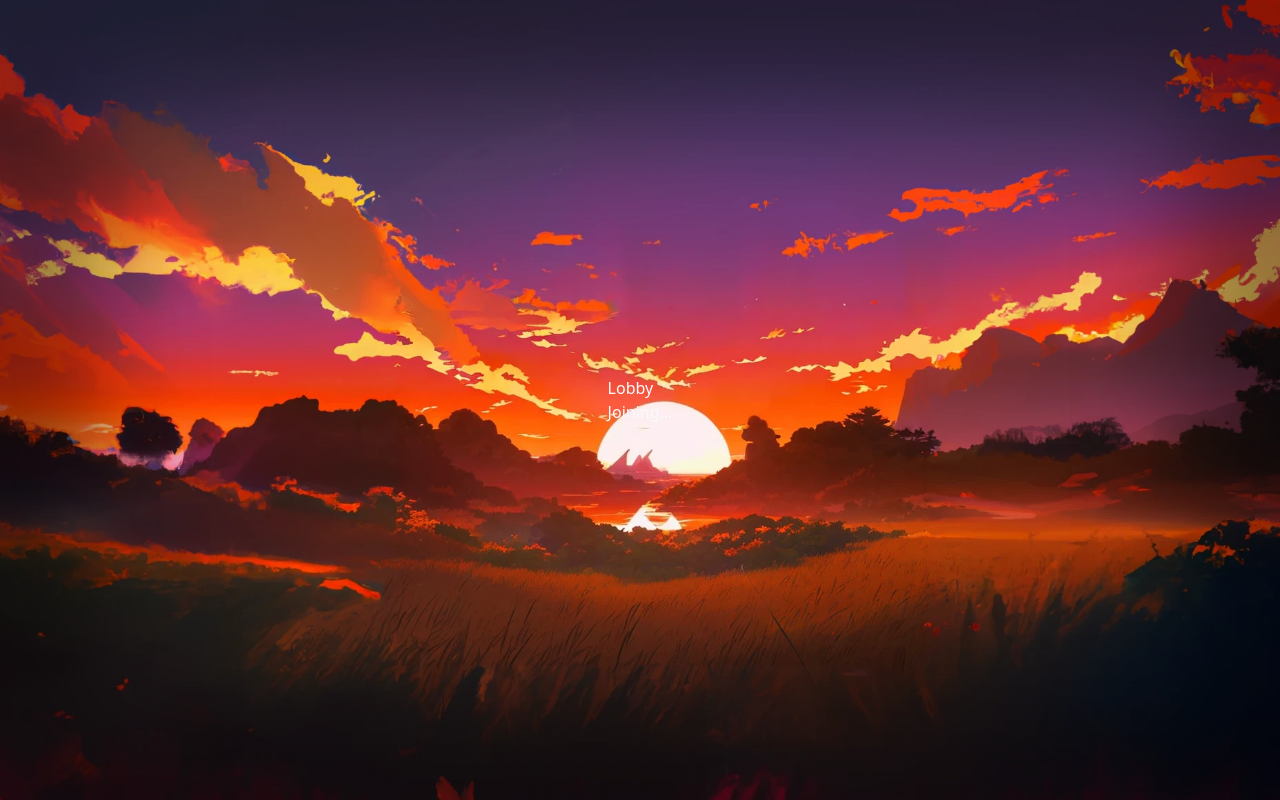
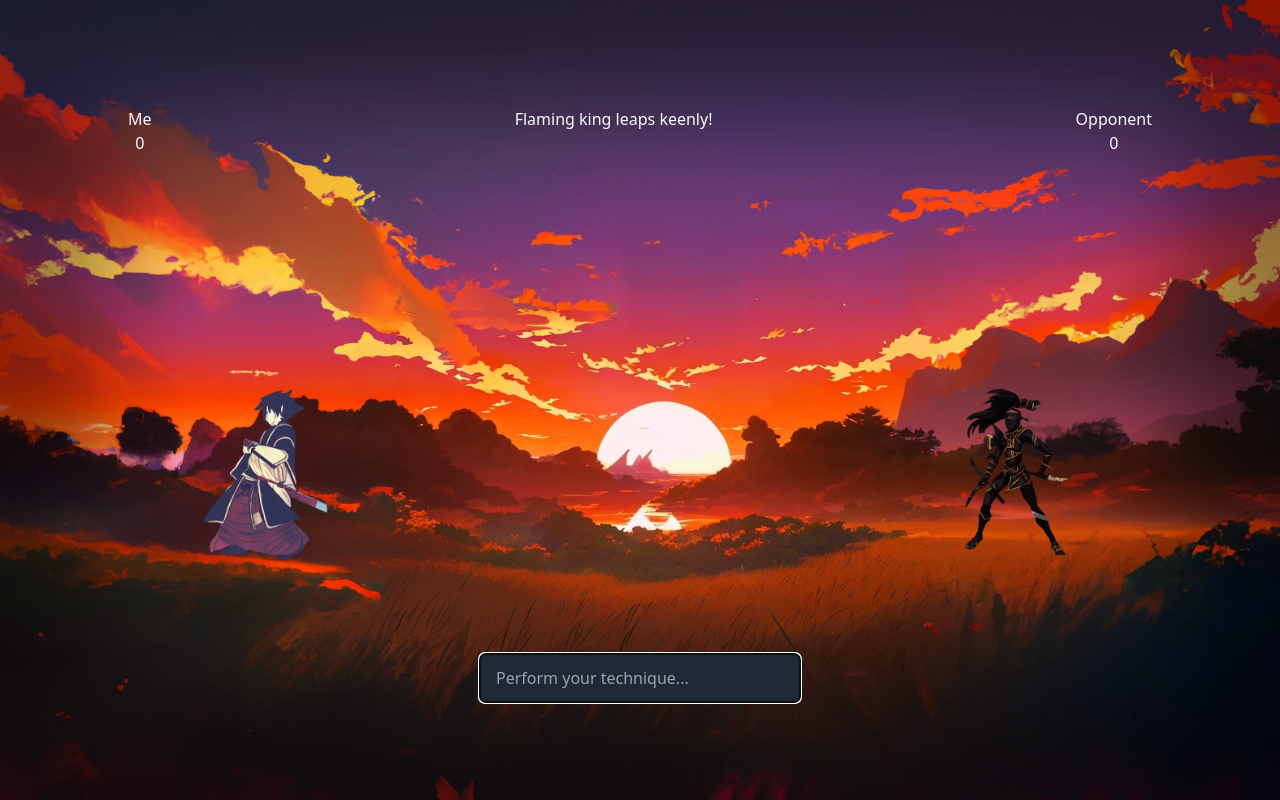
Before and after one commit to nickthorpe71/clickity-clack, a React (Create React App) app: page / in a window 1280 px wide. Both pictures are taken after a click on the button "Join Showdown". Built offline with nearby package versions, Linux system fonts and the light colour scheme; no server answers.

Commit message:
add improved flow

```diff
--- a/src/context/gameManager.tsx
+++ b/src/context/gameManager.tsx
@@ -26,7 +26,12 @@ const GameManagerProvider: FC<GameManagerProps> = ({ children }) => {
     };
 
     const nextRound = (): string => {
-        if (!rounds || rounds.current.length === 0) return "";
+        if (
+            !rounds ||
+            rounds.current.length === 0 ||
+            roundIndex.current >= rounds.current.length
+        )
+            return "";
         roundIndex.current += 1;
         return rounds.current[roundIndex.current].technique;
     };
--- a/src/services/mockAPI.ts
+++ b/src/services/mockAPI.ts
@@ -83,7 +83,7 @@ const startMockShowdown = async (
     userId: string,
     callback: (data: any) => void
 ) => {
-    await sleep(1500);
+    await sleep(100);
     callback({
         id: "shd-1",
         rounds: range(5).map((i) => createMockRound(i)),
--- a/src/types/game.d.ts
+++ b/src/types/game.d.ts
@@ -15,6 +15,8 @@ export interface Round {
 
 export enum SHOWDOWN_STATE {
     NOT_STARTED = "NOT_STARTED",
+    ROUND_FMV = "ROUND_FMV",
+    ANTICIPATION = "ANTICIPATION",
     SUBMITTING_PERFORMANCE = "SUBMITTING_PERFORMANCE",
     WAITING_FOR_OPPONENT = "WAITING_FOR_OPPONENT",
     ROUND_COMPLETED = "ROUND_COMPLETED",
--- a/src/views/Lobby/Lobby.tsx
+++ b/src/views/Lobby/Lobby.tsx
@@ -15,7 +15,7 @@ const Lobby = () => {
         GameManager
     ) as GameManagerContextType;
 
-    const { joinShowdown } = useBackend(false);
+    const { joinShowdown } = useBackend(true);
 
     const [joining, setJoining] = useState<boolean>(false);
 
--- a/src/views/Showdown/HUD/PerformanceInput.tsx
+++ b/src/views/Showdown/HUD/PerformanceInput.tsx
@@ -5,36 +5,39 @@ interface PerformanceInputProps {
     submitPerformance: (duration: number) => void;
 }
 
-const PerformanceInput: FC<PerformanceInputProps> = ({ submitPerformance }) => {
+const PerformanceInput: FC<PerformanceInputProps> = ({
+    technique,
+    submitPerformance,
+}) => {
     const [performanceText, setPerformanceText] = useState("");
     const [startTime, setStartTime] = useState<number>(0);
 
-    // start timer when component is mounted
-    // stop timer when component is unmounted
     useEffect(() => {
         setStartTime(Date.now());
     }, []);
 
-    const submitForm = async (e: FormEvent) => {
-        e.preventDefault();
+    const submitTechnique = () => {
         const endTime = Date.now();
         const duration = endTime - startTime;
         submitPerformance(duration);
         setPerformanceText("");
     };
 
+    const onInputChange = (e: React.ChangeEvent<HTMLInputElement>) => {
+        setPerformanceText(e.currentTarget.value);
+        if (e.currentTarget.value === technique) submitTechnique();
+    };
+
     return (
-        <form onSubmit={submitForm}>
+        <div>
             <input
                 className='bg-gray-800 h-12 w-80 px-4 py-2 rounded-md text-slate-50'
                 autoFocus
                 value={performanceText}
                 placeholder='Perform your technique...'
-                onChange={(e) => {
-                    setPerformanceText(e.currentTarget.value);
-                }}
+                onChange={onInputChange}
             />
-        </form>
+        </div>
     );
 };
 
--- /dev/null
+++ b/src/views/Showdown/HUD/ScoreDisplay.tsx
@@ -0,0 +1,17 @@
+import { FC } from "react";
+
+interface ScoreDisplayProps {
+    label: string;
+    score: number;
+}
+
+const ScoreDisplay: FC<ScoreDisplayProps> = ({ label, score }) => {
+    return (
+        <div className='text-center'>
+            <p>{label}</p>
+            <p>{score}</p>
+        </div>
+    );
+};
+
+export default ScoreDisplay;
--- a/src/views/Showdown/HUD/ShowdownHUD.tsx
+++ b/src/views/Showdown/HUD/ShowdownBottomHUD.tsx
@@ -3,26 +3,19 @@ import { FC } from "react";
 // components
 import PerformanceInput from "./PerformanceInput";
 
-interface ShowdownHUDProps {
-    myScore: number;
-    opponentScore: number;
+interface ShowdownBottomHUDProps {
     technique: string;
     canInput: boolean;
     submitPerformance: (duration: number) => void;
 }
 
-const ShowdownHUD: FC<ShowdownHUDProps> = ({
-    myScore,
-    opponentScore,
+const ShowdownBottomHUD: FC<ShowdownBottomHUDProps> = ({
     technique,
     canInput,
     submitPerformance,
 }) => {
     return (
-        <div>
-            <p>{`Technique: ${technique}`}</p>
-            <p>{`My score: ${myScore}`}</p>
-            <p>{`Opp score: ${opponentScore}`}</p>
+        <div className='w-full flex h-1/6 justify-center items-center z-hud-midground'>
             {canInput && (
                 <PerformanceInput
                     technique={technique}
@@ -33,4 +26,4 @@ const ShowdownHUD: FC<ShowdownHUDProps> = ({
     );
 };
 
-export default ShowdownHUD;
+export default ShowdownBottomHUD;
--- /dev/null
+++ b/src/views/Showdown/HUD/ShowdownTopHUD.tsx
@@ -0,0 +1,32 @@
+import { FC } from "react";
+
+// components
+import ScoreDisplay from "./ScoreDisplay";
+
+interface ShowdownTopHUDProps {
+    myScore: number;
+    opponentScore: number;
+    myDuration: string;
+    opponentDuration: string;
+    technique: string;
+}
+
+const ShowdownTopHUD: FC<ShowdownTopHUDProps> = ({
+    myScore,
+    opponentScore,
+    myDuration,
+    opponentDuration,
+    technique,
+}) => {
+    return (
+        <div className='w-full flex h-1/6 justify-between items-top z-hud-midground py-10 px-32'>
+            <ScoreDisplay label={"Me"} score={myScore} />
+            <p>{myDuration}</p>
+            <p>{`${technique}`}</p>
+            <p>{opponentDuration}</p>
+            <ScoreDisplay label={"Opponent"} score={opponentScore} />
+        </div>
+    );
+};
+
+export default ShowdownTopHUD;
--- a/src/views/Showdown/Scene/ShowdownScene.tsx
+++ b/src/views/Showdown/Scene/ShowdownScene.tsx
@@ -1,13 +1,30 @@
 import { FC } from "react";
 
 import { SHOWDOWN_STATE } from "../../../types";
+
+// assets
+import smilingSamuraiWinSprite from "../../../images/smiling-samurai-win.png";
+import bladeMasterSprite from "../../../images/blade-master.png";
 
 interface ShowdownSceneProps {
     showdownState: SHOWDOWN_STATE;
 }
 
 const ShowdownScene: FC<ShowdownSceneProps> = ({ showdownState }) => {
-    return <div>{showdownState}</div>;
+    return (
+        <div className='w-full flex h-4/6 justify-between items-end z-game-midground py-12 px-40'>
+            <img
+                className='max-h-52'
+                src={smilingSamuraiWinSprite}
+                alt='smiling samurai'
+            />
+            <img
+                className='max-h-52'
+                src={bladeMasterSprite}
+                alt='blade master'
+            />
+        </div>
+    );
 };
 
 export default ShowdownScene;
--- a/src/views/Showdown/Showdown.tsx
+++ b/src/views/Showdown/Showdown.tsx
@@ -19,20 +19,23 @@ import useBackend from "../../hooks/useBackend";
 import { sleep } from "../../utils";
 
 // components
-import ShowdownHUD from "./HUD/ShowdownHUD";
+import ShowdownTopHUD from "./HUD/ShowdownTopHUD";
+import ShowdownBottomHUD from "./HUD/ShowdownBottomHUD";
 import ShowdownScene from "./Scene/ShowdownScene";
 
 const Showdown = () => {
     const { userId, nextRound, setGameState, getCurrentRound, showdownId } =
         useContext(GameManager) as GameManagerContextType;
 
-    const { submitPerformance, startShowdown } = useBackend(false);
+    const { submitPerformance, startShowdown } = useBackend(true);
 
     const [showdownState, setShowdownState] = useState<SHOWDOWN_STATE>(
         SHOWDOWN_STATE.NOT_STARTED
     );
     const [myScore, setMyScore] = useState<number>(0);
     const [opponentScore, setOpponentScore] = useState<number>(0);
+    const [myDuration, setMyDuration] = useState<string>("");
+    const [opponentDuration, setOpponentDuration] = useState<string>("");
     const [technique, setTechnique] = useState<string>("");
     const [canInput, setCanInput] = useState<boolean>(false);
     const onRoundComplete = useRef<(data: any) => Promise<void>>(
@@ -42,25 +45,29 @@ const Showdown = () => {
     useEffect(() => {
         console.log("start showdown");
         startShowdown(handleRoundCompletedEvent, handleShowdownCompletedEvent);
-        startShowdownRound();
+        startRound(getCurrentRound().technique);
     }, []);
 
     useEffect(() => {
         onRoundComplete.current = async (data: RoundCompletedEventResponse) => {
-            console.log("on round complete", data);
+            setShowdownState(SHOWDOWN_STATE.ROUND_COMPLETED);
+            setTechnique("");
+            setDurations(data.combatants);
+            await sleep(2000);
             incrementScore(data.combatants);
-            setTechnique("");
-            await sleep(3000);
-            setTechnique(nextRound());
-            setCanInput(true);
-            setShowdownState(SHOWDOWN_STATE.ROUND_COMPLETED);
+            await sleep(1000);
+            resetDurations();
+            startRound(nextRound());
         };
     }, [myScore, opponentScore]);
 
-    const startShowdownRound = async () => {
-        await sleep(2000);
+    const startRound = async (technique: string) => {
+        setShowdownState(SHOWDOWN_STATE.ROUND_FMV);
+        setShowdownState(SHOWDOWN_STATE.ANTICIPATION);
+        const waitTime = Math.random() * 14000 + 1000;
+        await sleep(waitTime);
         setCanInput(true);
-        setTechnique(getCurrentRound().technique);
+        setTechnique(technique);
         setShowdownState(SHOWDOWN_STATE.SUBMITTING_PERFORMANCE);
     };
 
@@ -83,6 +90,28 @@ const Showdown = () => {
 
         sleep(2000);
         setGameState(GAME_STATE.LOBBY);
+    };
+
+    const setDurations = (
+        combatants: Array<{
+            userId: string;
+            duration: number;
+            winner: boolean;
+        }>
+    ) => {
+        const myDuration = combatants.find(
+            (c) => c.userId === userId
+        )?.duration;
+        const opponentDuration = combatants.find(
+            (c) => c.userId !== userId
+        )?.duration;
+        setMyDuration(String(myDuration));
+        setOpponentDuration(String(opponentDuration));
+    };
+
+    const resetDurations = () => {
+        setMyDuration("");
+        setOpponentDuration("");
     };
 
     const incrementScore = (
@@ -114,16 +143,21 @@ const Showdown = () => {
     };
 
     return (
-        <div className='z-hud-background w-full h-full'>
-            <h1>Showdown</h1>
-            <ShowdownHUD
+        <div className='z-hud-background w-full h-5/6'>
+            <ShowdownTopHUD
                 myScore={myScore}
                 opponentScore={opponentScore}
+                myDuration={myDuration}
+                opponentDuration={opponentDuration}
+                technique={technique}
+            />
+
+            <ShowdownScene showdownState={showdownState} />
+            <ShowdownBottomHUD
                 technique={technique}
                 canInput={canInput}
                 submitPerformance={handleSubmitPerformance}
             />
-            <ShowdownScene showdownState={showdownState} />
         </div>
     );
 };
```
Also changed, not shown: src/images/blade-master.png (added), src/images/smiling-samurai-win.png (added).
